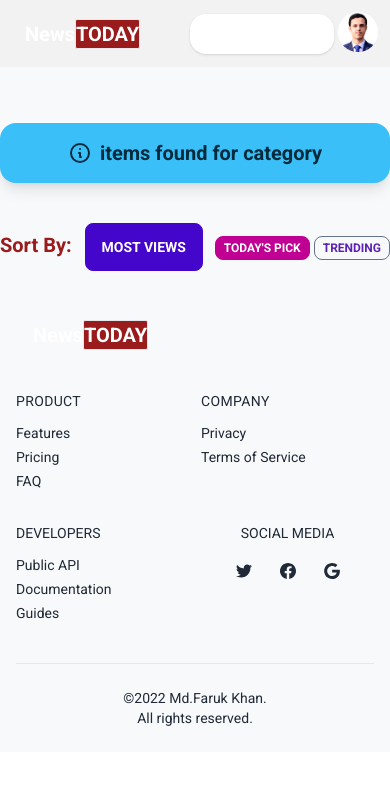
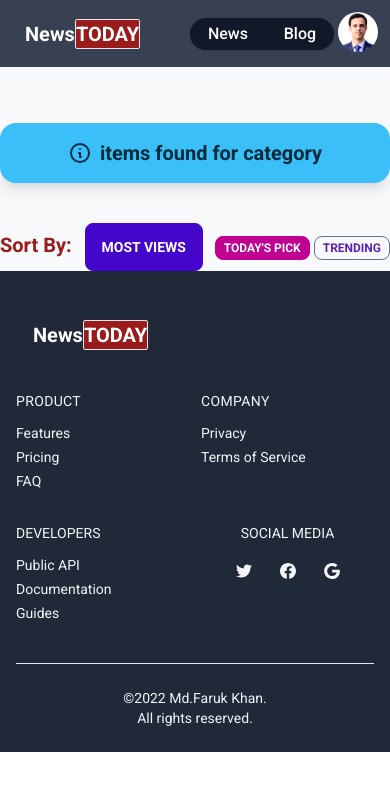
Before and after one commit to Farukkhan25/NewsToday, a plain HTML site: page index.html in a window 390 px wide. Drawn offline with nearby package versions, Linux system fonts and the light colour scheme; no server answers.

Commit message:
Few CSS customization with Responsive

```diff
--- a/index.html
+++ b/index.html
@@ -26,7 +26,7 @@
   <body>
     <header>
       <!-- navbar starts here -->
-      <div class="navbar lg:p-5 lg:px-24 bg-base-200">
+      <div class="navbar lg:p-5 lg:px-24 bg-gray-700 dark:bg-base-200">
         <div class="flex-1 relative">
           <a href="./index.html" class="text-white btn btn-ghost normal-case text-xl"
             >News
@@ -38,17 +38,17 @@
         <div class="flex items-center md:gap-2">
           <ul
             tabindex="0"
-            class="flex justify-around items-center md:p-2 sm:overflow-hidden shadow bg-base-100 rounded-box md:w-52 w-36"
+            class="flex justify-around items-center md:p-2 sm:overflow-hidden shadow bg-gray-900 dark:bg-base-100 rounded-box md:w-52 w-36"
           >
             <li
-              class="text-white hover:bg-green-700 md:py-2 md:px-3 hover:rounded-lg"
+              class="text-white dark:bg-red-800 rounded-md font-medium hover:bg-green-700 py-1 px-4 hover:rounded-lg"
             >
               <a href="./index.html" class="active:text-purple-900 ">News</a>
             </li>
             <li
-              class="text-white hover:bg-green-700 py-2 px-3 hover:rounded-lg "
+              class="text-white dark:bg-red-800 rounded-md font-medium  hover:bg-green-700 py-1 px-4 hover:rounded-lg "
             >
-              <a href="./blog.html" class="active:text-purple-900" id="blog">Blog</a>
+              <a href="./blog.html" class="active:text-purple-900 " id="blog">Blog</a>
             </li>
           </ul>
           <div class="dropdown dropdown-end">
@@ -220,7 +220,7 @@
     <!-- main section ends -->
 
     <!-- Footer Section Starts -->
-    <footer class="px-4 divide-y dark:bg-gray-800 dark:text-gray-100">
+    <footer class="px-4 divide-y bg-gray-800 text-gray-100">
 	<div class="container flex flex-col justify-between py-10 mx-auto space-y-8 lg:flex-row lg:space-y-0">
 		<div class="lg:w-1/3">
 
```
Also changed, not shown: blog.html (+5 -5 lines).
